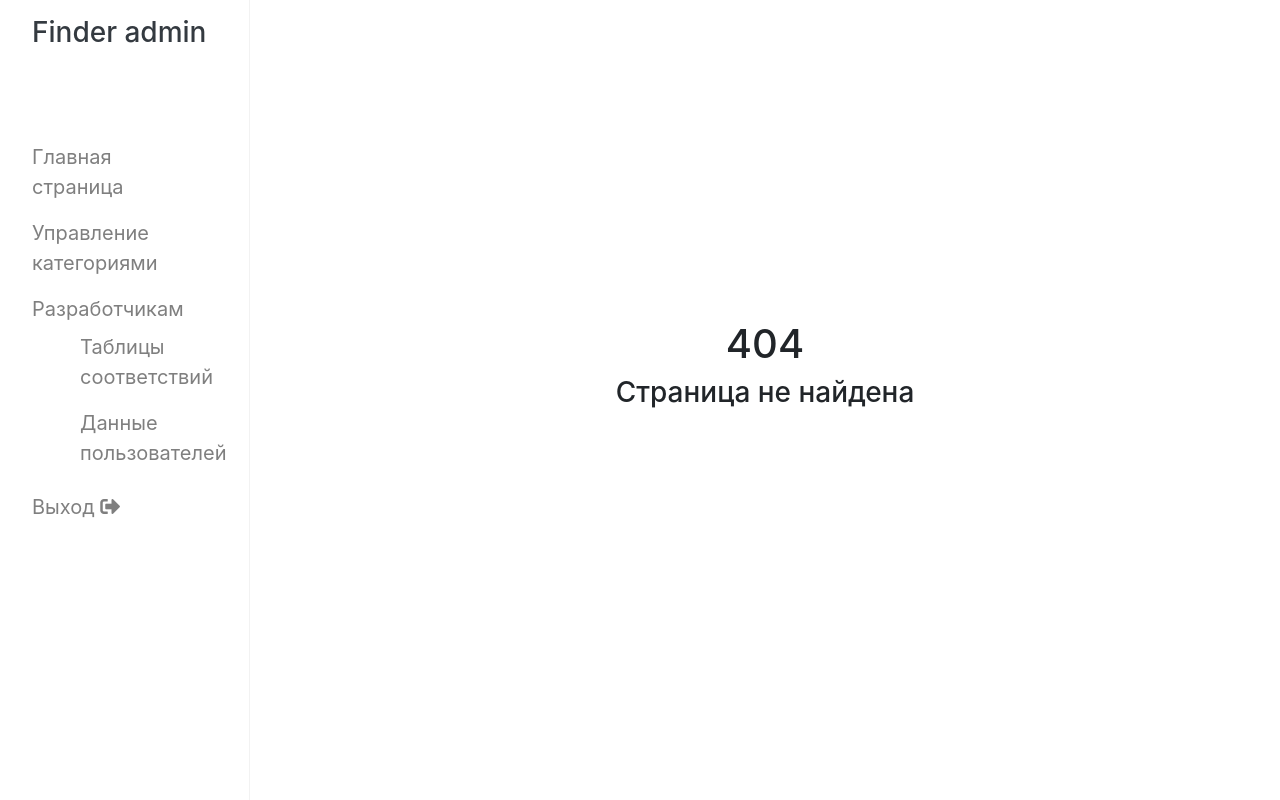
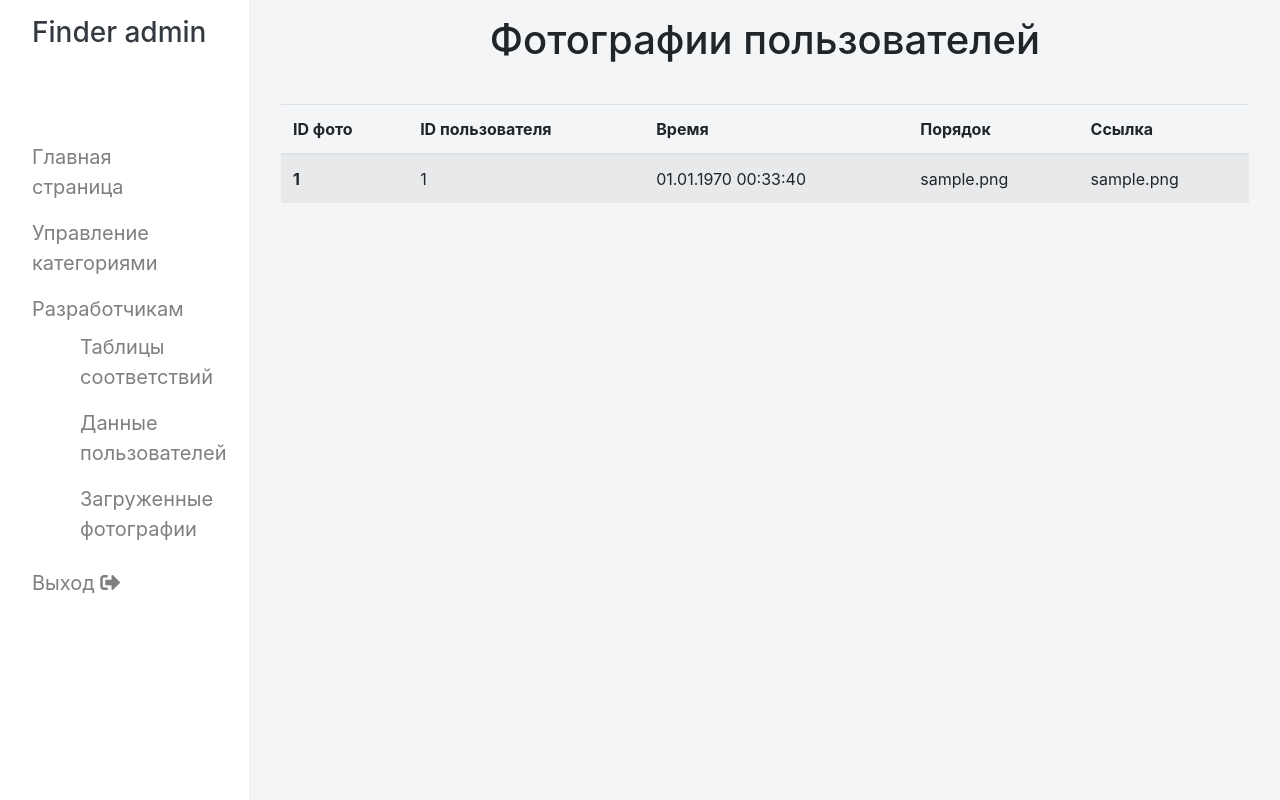
Before and after one commit to lusyio/finder-admin, a PHP site: page /dev/photos in a window 1280 px wide. Run offline with PHP 8.4, Linux system fonts and the light colour scheme; the visitor is signed in with stand-in values (Sample User, id 1); tables that the repository leaves empty or names only in its code hold one stand-in row (values such as "Sample post"); some libraries are stand-ins or nearby versions.

Commit message:
Добавил страницу с фотографиями пользователей

```diff
--- /dev/null
+++ b/app/backend/photos.php
@@ -0,0 +1,2 @@
+<?php
+$photoList = $db->allRows("SELECT photo_id, photo_url, user_id, upload_date, photo_name, photo_order FROM user_photos");
--- /dev/null
+++ b/app/frontend/photos.php
@@ -0,0 +1,36 @@
+<div class="row">
+    <div class="col-12 bg-custom pb-5 base-frame">
+        <div class="row">
+            <div class="col-12">
+                <p class="h1 text-center mt-3">Фотографии пользователей</p>
+            </div>
+        </div>
+        <div class="row p-3">
+            <div class="col-12">
+                <table class="table table-striped mt-3">
+                    <thead>
+                    <tr>
+                        <th scope="col">ID фото</th>
+                        <th scope="col">ID пользователя</th>
+                        <th scope="col">Время</th>
+                        <th scope="col">Порядок</th>
+                        <th scope="col">Ссылка</th>
+                    </tr>
+                    </thead>
+                    <tbody>
+                    <?php foreach ($photoList as $row): ?>
+                        <tr>
+                            <th scope="row"><?= $row['photo_id'] ?></th>
+                            <td><?= $row['user_id'] ?></td>
+                            <td><?= date('d.m.Y H:i:s', $row['upload_date']) ?></td>
+                            <td><?= $row['photo_order'] ?></td>
+                            <td><?= $row['photo_url'] ?></td>
+
+                        </tr>
+                    <?php endforeach; ?>
+                    </tbody>
+                </table>
+            </div>
+        </div>
+    </div>
+</div>
--- a/app/layouts/base-layout.php
+++ b/app/layouts/base-layout.php
@@ -43,6 +43,9 @@
                         <a class="nav-link" href="/dev/users">
                             Данные пользователей
                         </a>
+                        <a class="nav-link" href="/dev/photos">
+                            Загруженные фотографии
+                        </a>
                         </li>
                     </ul>
 
--- a/public/index.php
+++ b/public/index.php
@@ -18,6 +18,7 @@ $routes = [
     '/logout' => 'logout',
     '/dev/idtables' => 'idtables',
     '/dev/users' => 'users',
+    '/dev/photos' => 'photos',
     '/categories' => 'categories',
     '/' => 'dashboard'
 ];
@@ -28,6 +29,7 @@ $titles = [
     'idtables' => 'Таблицы идентификаторов',
     'users' => 'Данные пользователей',
     'dashboard' => 'Рабочий стол',
+    'photos' => 'Фотографии пользователей',
 ];
 
 // Шаблоны страниц: ключи массива - название страницы из $routes, значения - название шаблона
@@ -37,6 +39,7 @@ $layouts = [
     '404' => 'base-layout',
     'dashboard' => 'base-layout',
     'users' => 'base-layout',
+    'photos' => 'base-layout',
 ];
 
 // получаем строку запроса
```
Lines whose indentation alone changed are shown as unchanged.
